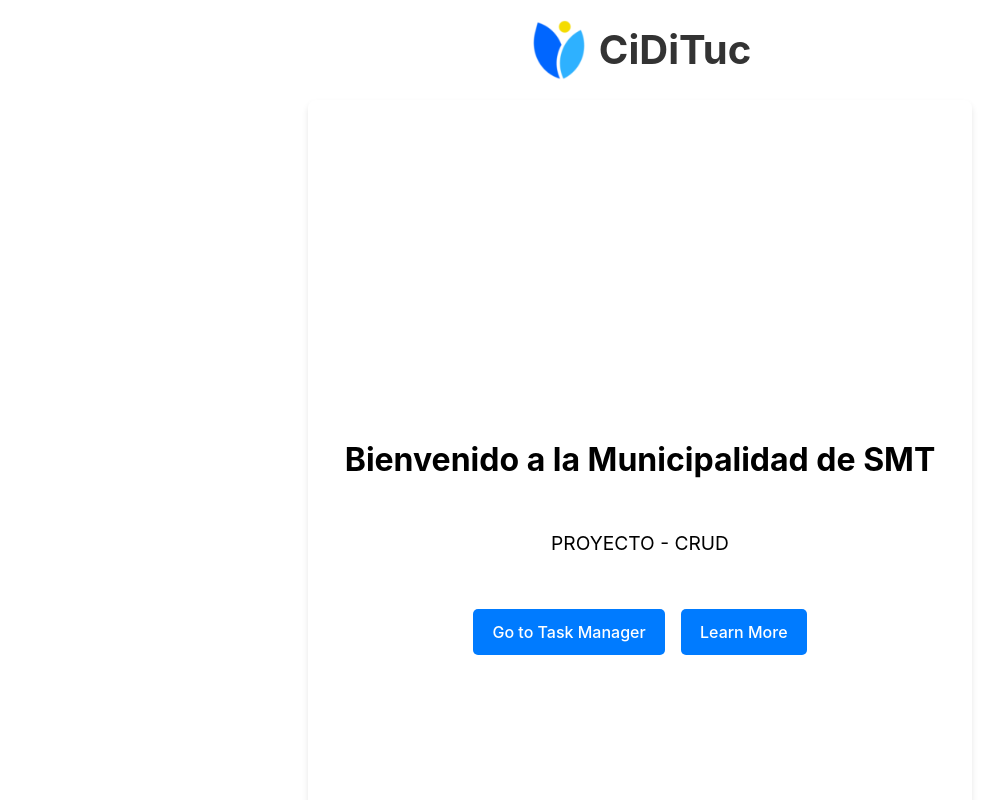
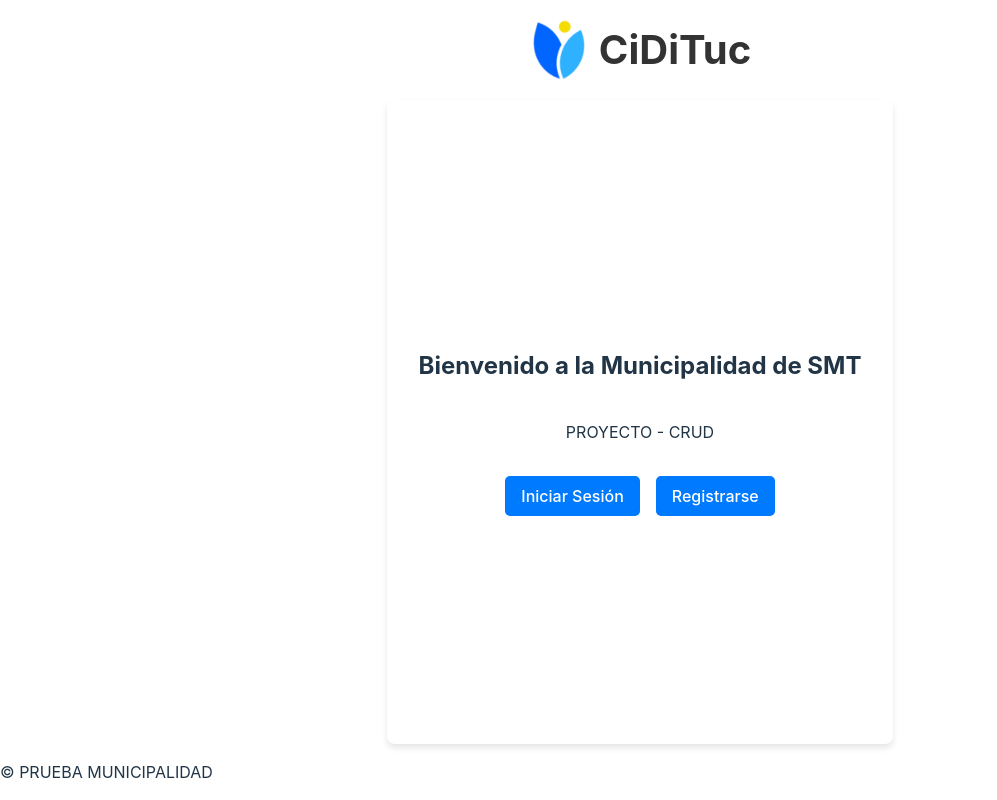
Before and after one commit to EnriqueMartinez26/CRUD-MUNICIPALIDAD, a React (Vite) app in the folder CRUD-ui/: page / in a window 1280 px wide. Shown: the top 800 px of the page, without its empty margins (0-997 px from the left). Built offline with nearby package versions, Linux system fonts and the light colour scheme.

Commit message:
updated-index/home

```diff
--- a/CRUD-ui/src/index.css
+++ b/CRUD-ui/src/index.css
@@ -1,48 +1,40 @@
-:root {
+/* index.css */
+html, body {
+  height: 100%;
+  margin: 0;
+}
+
+#root {
+  display: flex;
+  flex-direction: column;
+  height: 100%;
   font-family: Inter, system-ui, Avenir, Helvetica, Arial, sans-serif;
   line-height: 1.5;
-  font-weight: 400;
   color-scheme: light dark;
-  color: rgba(255, 255, 255, 0.87);
-  background-color: #242424;
-  font-synthesis: none;
-  text-rendering: optimizeLegibility;
-  -webkit-font-smoothing: antialiased;
-  -moz-osx-font-smoothing: grayscale;
-}
 
-a {
-  font-weight: 500;
-  color: #646cff;
-  text-decoration: inherit;
-}
-
-a:hover {
-  color: #535bf2;
 }
 
 body {
-  margin: 0;
-
-  justify-content: center;
-  align-items: center;
+  display: flex;
+  flex-direction: column;
+  justify-content: space-between;
   background-color: #ffffff;
   color: #213547;
 }
 
-h1 {
-  font-size: 3.2em;
-  line-height: 1.1;
-}
-
-h2 {
-  font-size: 2em;
-  color: #000;
-}
-
-p {
-  font-size: 1em;
-  color: #333;
+main {
+  flex-grow: 1;
+  display: flex;
+  flex-direction: column;
+  justify-content: center;
+  align-items: center;
+  padding: 2rem;
+  text-align: center;
+  background-color: #ffffff;
+  border-radius: 8px;
+  box-shadow: 0 4px 6px rgba(0, 0, 0, 0.1);
+  margin: 0 auto;
+  max-width: 600px;
 }
 
 button {
@@ -67,19 +59,3 @@ button:focus,
 button:focus-visible {
   outline: 4px auto -webkit-focus-ring-color;
 }
-
-@media (prefers-color-scheme: light) {
-  :root {
-    color: #213547;
-    background-color: #ffffff;
-  }
-
-  a:hover {
-    color: #747bff;
-  }
-
-  button {
-    background-color: #f9f9f9;
-    color: #213547;
-  }
-}
--- a/CRUD-ui/src/pages/home.jsx
+++ b/CRUD-ui/src/pages/home.jsx
@@ -1,14 +1,14 @@
 import { Link } from 'react-router-dom';
 
 const Home = () => (
-  <main style={styles.main}>
-    <h2 style={styles.h2}>Bienvenido a la Municipalidad de SMT</h2>
-    <p style={styles.p}>PROYECTO - CRUD</p>
+  <main>
+    <h2>Bienvenido a la Municipalidad de SMT</h2>
+    <p>PROYECTO - CRUD</p>
     <div style={styles.buttons}>
       <Link to="/tasks" style={styles.link}>
-        <button style={styles.button}>Go to Task Manager</button>
+        <button style={styles.button}>Iniciar Sesión</button>
       </Link>
-      <button style={styles.button}>Learn More</button>
+      <button style={styles.button}>Registrarse</button>
     </div>
   </main>
 );
@@ -16,28 +16,15 @@ const Home = () => (
 const styles = {
   h2: {
     color: '#000000',
+    marginBottom: '0.5em',
   },
   p: {
     color: '#000000',
     fontSize: '1.2em',
-    margin: '1em 0',
-  },
-  main: {
-    display: 'flex',
-    flexDirection: 'column',
-    justifyContent: 'center',
-    alignItems: 'center',
-    height: '100vh',
-    padding: '2em',
-    textAlign: 'center',
-    backgroundColor: '#ffffff',
-    borderRadius: '8px',
-    boxShadow: '0 4px 6px rgba(0, 0, 0, 0.1)',
-    margin: '0 auto',
-    maxWidth: '600px',
+    margin: '0.5em 0',
   },
   buttons: {
-    marginTop: '2em',
+    marginTop: '1em',
     display: 'flex',
     justifyContent: 'center',
     gap: '1em',
@@ -46,7 +33,7 @@ const styles = {
     backgroundColor: '#007bff',
     color: 'white',
     border: 'none',
-    padding: '0.8em 1.2em',
+    padding: '0.6em 1em',
     borderRadius: '5px',
     cursor: 'pointer',
     fontSize: '1em',
```
